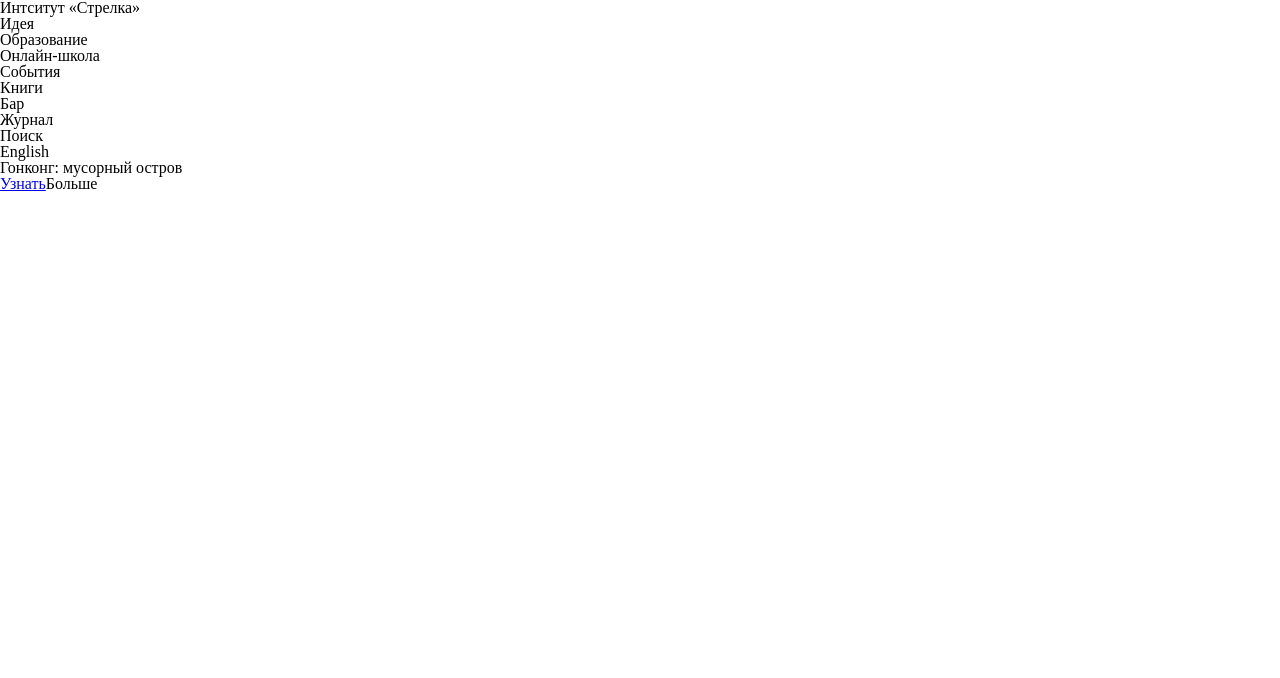
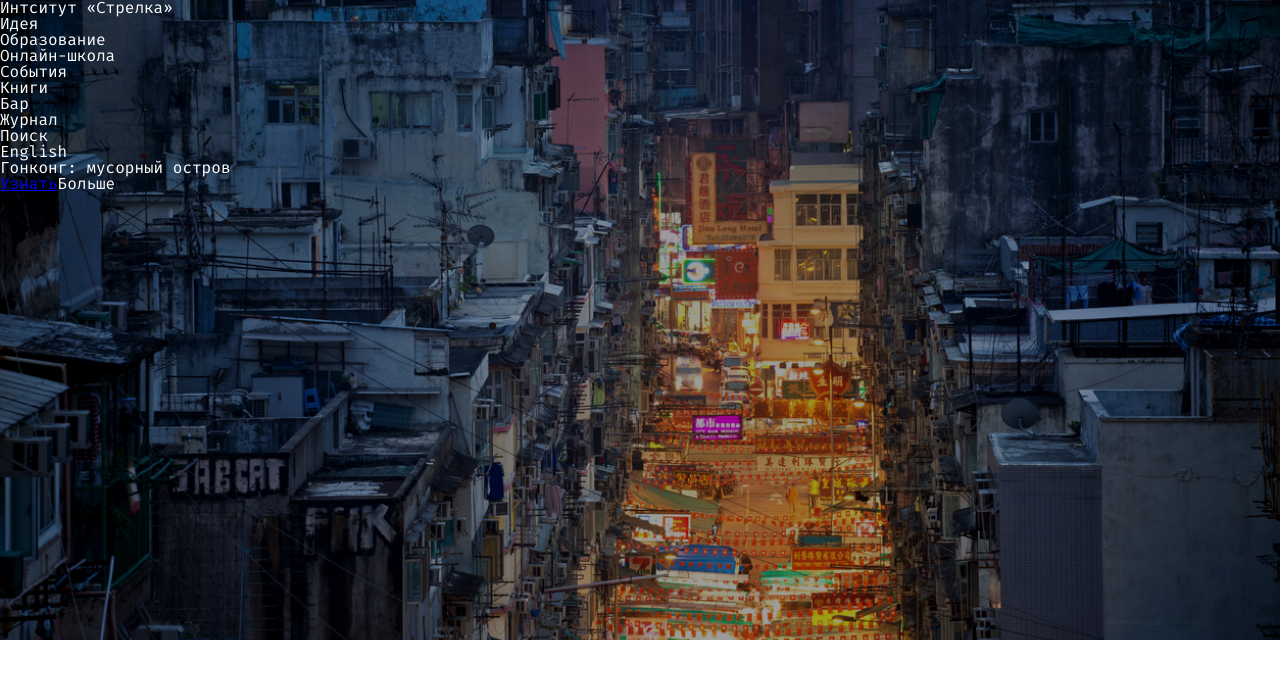
Before and after one commit to polinafilacheva/strelka, a plain HTML site: page index.html in a window 1280 px wide. Drawn offline with Linux system fonts and the light colour scheme.

Commit message:
подключила шкрифты

```diff
--- a/styles.css
+++ b/styles.css
@@ -1 +1,20 @@
 @import "reset.css";
+@import url('https://fonts.googleapis.com/css?family=Fira+Mono:400,700&subset=cyrillic')
+;
+
+body {
+  color: #fff;
+
+  font-family: "Fira Mono", monospace;
+
+-webkit-font-smoothing: antialiased;
+-moz-osx-font-smoothing: grayscale;
+}
+
+section{
+  height: 80vh;
+
+  background-image:url("bg.jpg");
+  background-position: center;
+  background-size: cover;
+}
```
Also changed, not shown: bg.jpg (added).
